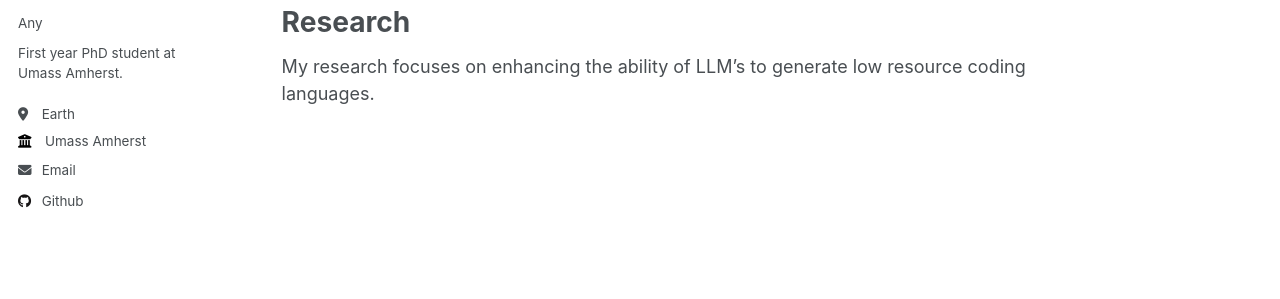
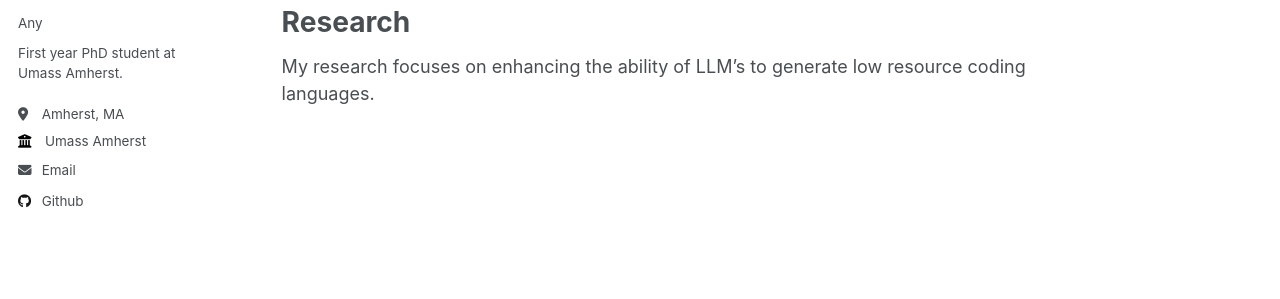
Before and after one commit to aefree2/aefree2, a Jekyll site: the page built from _pages/about.md, in a window 1280 px wide. Shown: the part 269-568 px from the top of the page. Built offline with Jekyll 4.4.1, drawn with Linux system fonts in a browser that asks for light colours.

Commit message:
edited URL

```diff
--- a/_config.yml
+++ b/_config.yml
@@ -12,7 +12,7 @@ title                    : "Anders Freeman"
 title_separator          : "-"
 name                     : &name "Anders Freeman"
 description              : &description "personal description"
-url                      : https://aefree2.github.io # the base hostname & protocol for your site e.g. "https://mmistakes.github.io"
+url                      : https://aefree2.github.io/aefree2/ # the base hostname & protocol for your site e.g. "https://mmistakes.github.io"
 baseurl                  : "" # the subpath of your site, e.g. "/blog"
 repository               : "academicpages/academicpages.github.io"
 
@@ -25,7 +25,7 @@ author:
   name             : "Anders Freeman"
   pronouns         : "Any"
   bio              : "First year PhD student at Umass Amherst."
-  location         : "Earth"
+  location         : "Amherst, MA"
   employer         : "Umass Amherst"
   uri              : # URL
   email            : "aefreeman@umass.edu"
```
